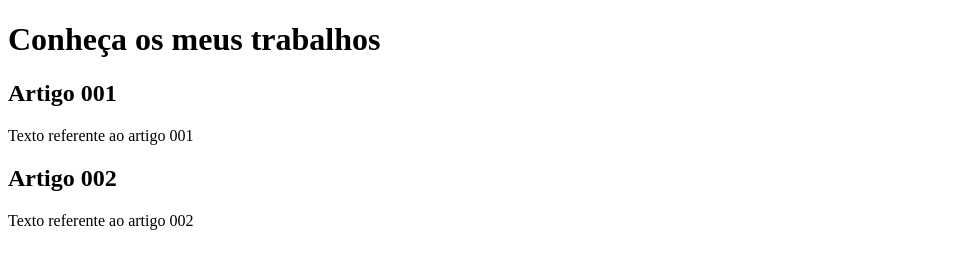
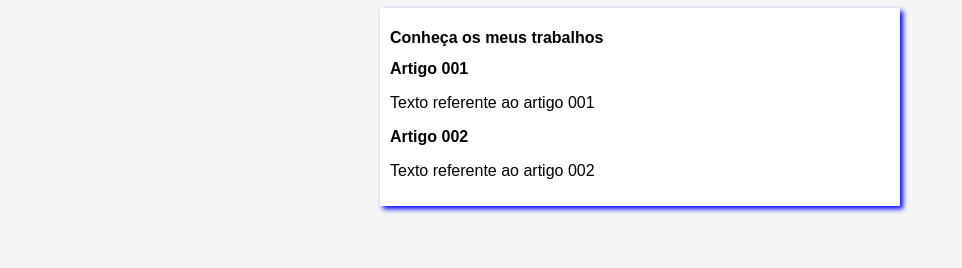
Before and after one commit to mjordao/_site-teste, a plain HTML site: page index.html in a window 1280 px wide. Shown: the whole page, without its empty margins (0-962 px from the left). Drawn offline with Linux system fonts and the light colour scheme.

Commit message:
Comecei o design

```diff
--- /dev/null
+++ b/estilos/style.css
@@ -0,0 +1,18 @@
+* {
+    font-family: Arial, Helvetica, sans-serif;
+    font-size: 16px;
+}
+
+body {
+    background-color: whitesmoke;
+
+}
+
+main {
+background-color: rgb(255, 255, 255);
+width: 500px;
+margin: auto;
+padding: 10px;
+box-shadow: 3px 3px 5px blue;
+
+}
--- a/index.html
+++ b/index.html
@@ -4,6 +4,7 @@
     <meta charset="UTF-8">
     <meta name="viewport" content="width=device-width, initial-scale=1.0">
     <title>Portifólio Matheus Jordão</title>
+    <link rel="stylesheet" href="estilos/style.css">
 </head>
 <body>
     <main>
```
